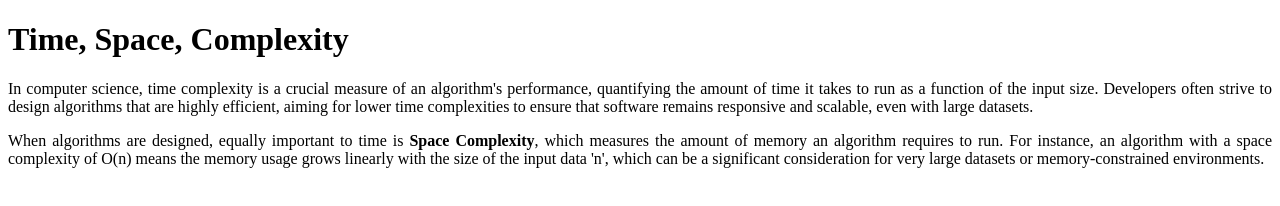
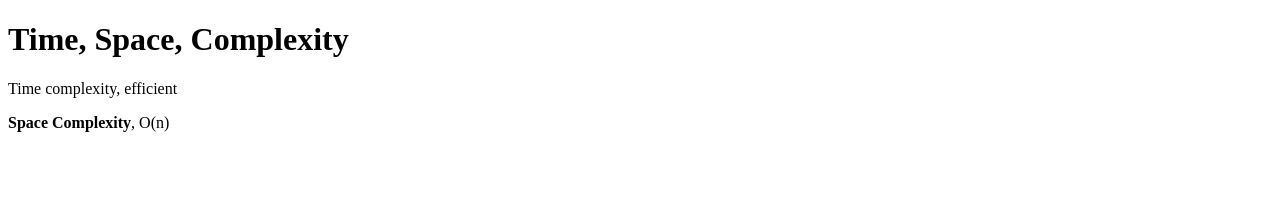
Before and after one commit to acciojob/time-and-space-complexity-anideva, a website: page main.html in a window 1280 px wide. Drawn offline with Linux system fonts and the light colour scheme.

Commit message:
created a submission

```diff
--- a/main.html
+++ b/main.html
@@ -7,18 +7,9 @@
 	<title> time and space complexity</title>
 </head>
 <body>
-	<header>
-		<h1>Time, Space, Complexity </h1>
-	</header>
-
-	<p style= "text-align:justify;"> In computer science, time complexity is a crucial measure of an algorithm's performance,
-		quantifying the amount of time it takes to run as a function of the input size.
-		Developers often strive to design algorithms that are highly efficient, aiming for lower time complexities to ensure that software remains responsive and scalable,
-		even with large datasets.</p>
-	<p style= "text-align:justify;"> When algorithms are designed, equally important to time is<b> Space Complexity</b>,
-		which measures the amount of memory an algorithm requires to run. For instance,
-		an algorithm with a space complexity of O(n) means the memory usage grows linearly with the size of the input data 'n',
-		which can be a significant consideration for very large datasets or memory-constrained environments.</p>
+		<h1>Time, Space, Complexity</h1>
+	<p>Time complexity, efficient</p>
+	<p><b>Space Complexity</b>, O(n)</p>
 
     <script type="text/javascript" src="./script.js">
 </script>
```
